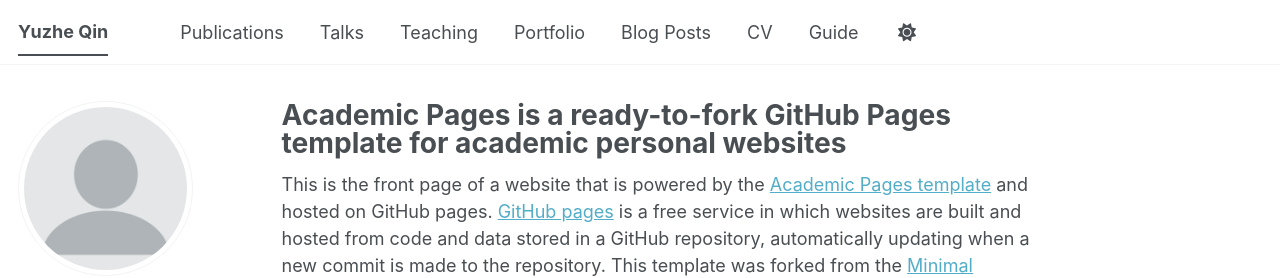
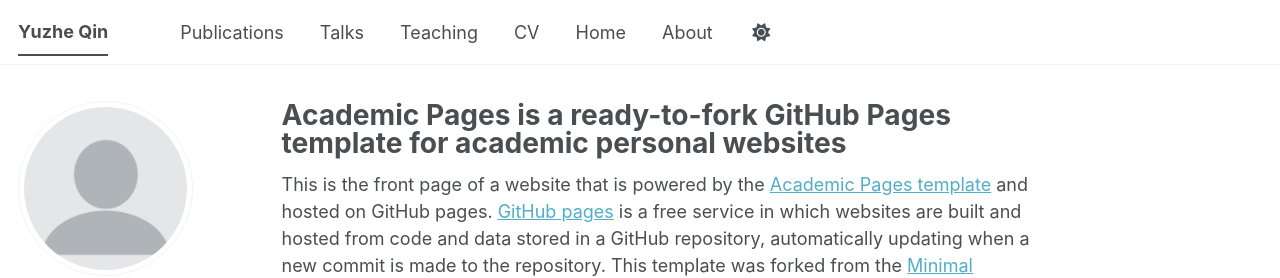
Before and after one commit to yzqinmath/yzqinmath.github.io, a Jekyll site: the page built from _pages/about.md, in a window 1280 px wide. Shown: the top 278 px of the page. Built offline with Jekyll 4.4.1, drawn with Linux system fonts in a browser that asks for light colours; some web fonts are replaced; a script bundle is joined from its source files by our own code; library files that are not in the unit come from our copies.

Commit message:
Update navigation structure in navigation.yml
Removed Portfolio and Blog Posts from navigation, added Home and About.

```diff
--- a/_data/navigation.yml
+++ b/_data/navigation.yml
@@ -17,17 +17,11 @@ main:
   - title: "Teaching"
     url: /teaching/
 
-  - title: "Portfolio"
-    url: /portfolio/
-
-  - title: "Blog Posts"
-    url: /year-archive/
-
   - title: "CV"
     url: /cv/
 
-  # - title: "CV"
-  #   url: /cv-json/
+  - title: "Home"
+    url: /
 
-  - title: "Guide"
-    url: /markdown/
+  - title: "About"
+    url: /about/
```
